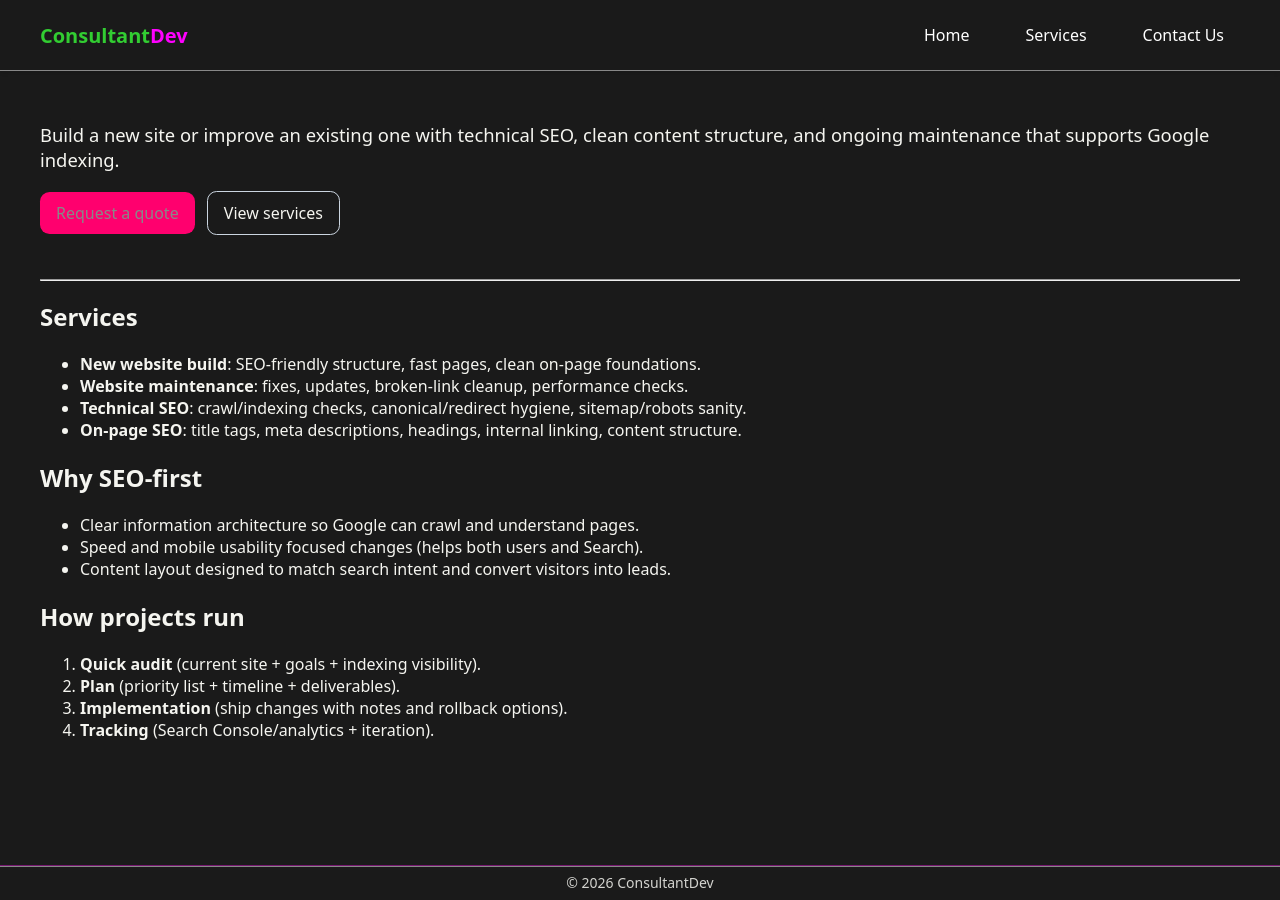
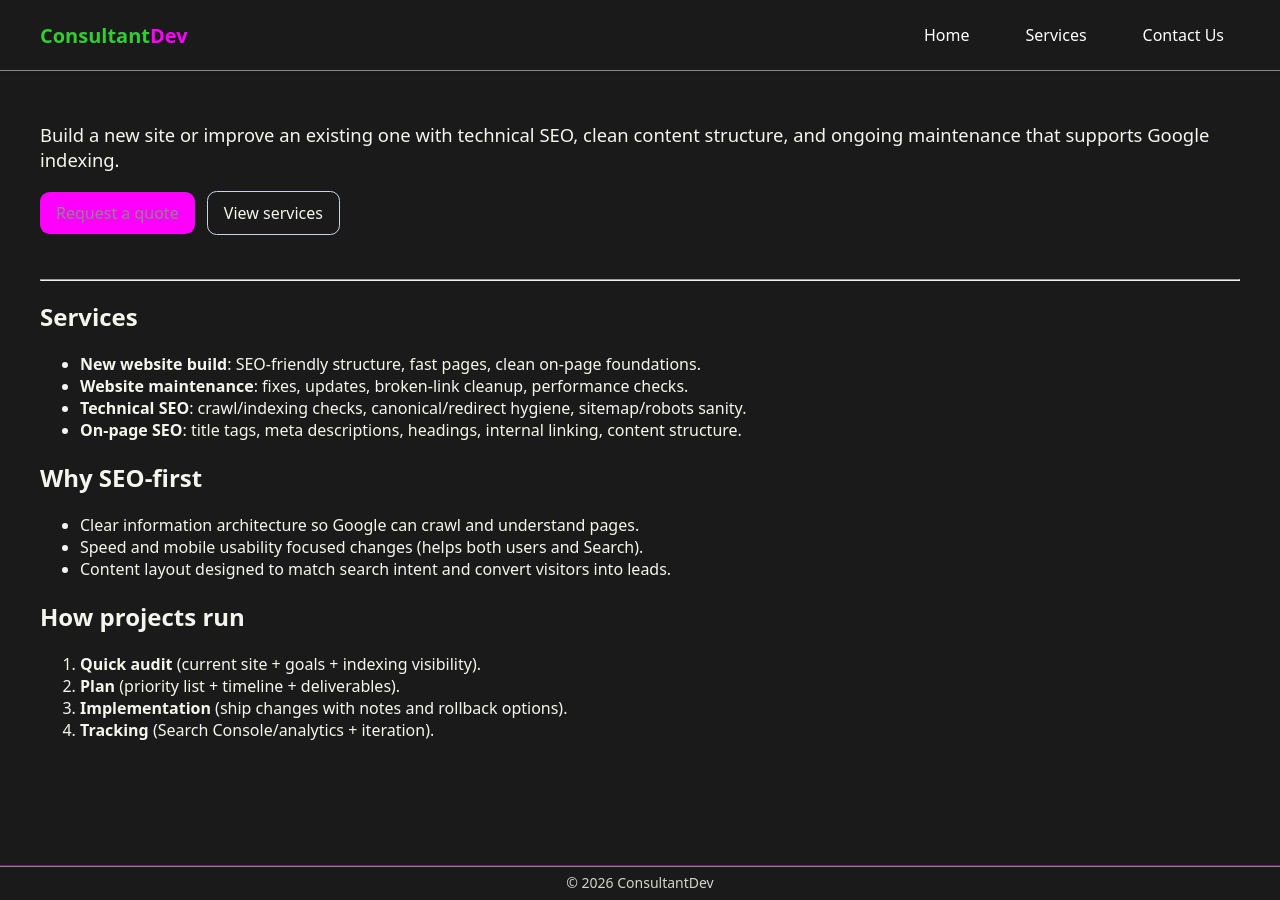
Before and after one commit to m33lucky-benny/ebiya-consul, a Jekyll site: the page built from index.html, in a window 1280 px wide. Built offline with Jekyll 4.4.1, drawn with Linux system fonts in a browser that asks for light colours.

Commit message:
Update _button.scss

```diff
--- a/_sass/_button.scss
+++ b/_sass/_button.scss
@@ -6,7 +6,7 @@
 }
 
 .btn-primary {
-  background: var(--secondary);
+  background: var(--brand-kieron2);
   color: var(--muted);
   margin-right: 0.5rem;
 }
```
